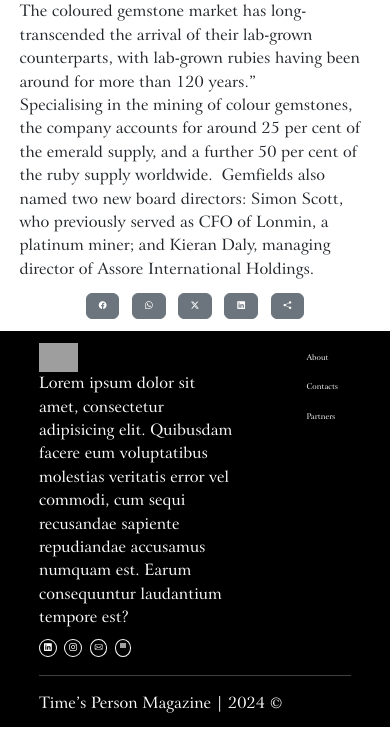
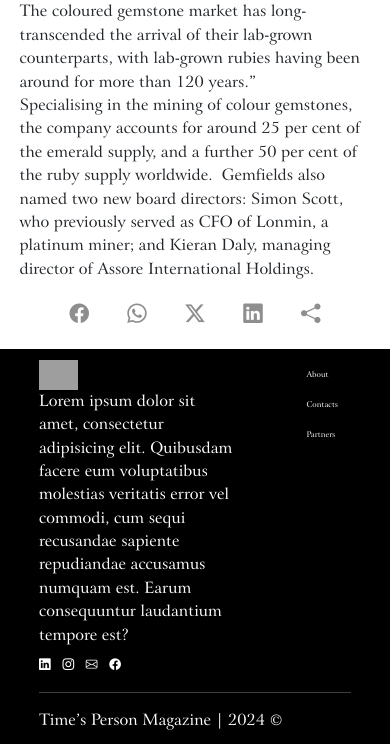
Before and after one commit to JackS0l0/timesperson-v2, a Django app: a page that uses templates/post.html in a window 390 px wide. Shown: the part 1337-2081 px from the top of the page. Run offline with Django 5.2, Linux system fonts and the light colour scheme; data comes from the database, SQL or seed files in the repository; some libraries are stand-ins or nearby versions; grey boxes are pictures that could not be loaded.

Commit message:
modified:   static/css/style.css 	modified:   static/css/style.css.map 	modified:   static/css/style.scss 	modified:   staticfiles/css/style.css 	modified:   staticfiles/css/style.css.map 	modified:   staticfiles/css/style.scss 	modified:   templates/addons/footer.html 	modified:   templates/post.html

```diff
--- a/static/css/style.css
+++ b/static/css/style.css
@@ -195,10 +195,18 @@ body main .mainClass .postClass .shareBlock {
 body main .mainClass .postClass .shareBlock .links a {
   margin: 0 1vw;
   font-size: 2vw;
+  color: rgba(30, 30, 30, 0.5);
+}
+body main .mainClass .postClass .shareBlock .links a:hover {
+  color: #000000;
 }
 body main .mainClass .postClass .shareBlock .links button {
   margin: 0 1vw;
   font-size: 2vw;
+  color: rgba(30, 30, 30, 0.5);
+}
+body main .mainClass .postClass .shareBlock .links button:hover {
+  color: black;
 }
 body main .mainClass hr {
   margin: 3vw;
@@ -523,15 +531,9 @@ body footer .footerClass .float1 .box .socialicons {
   margin-top: 2vw;
 }
 body footer .footerClass .float1 .box .socialicons a {
-  margin-right: 2vw;
-  font-size: 2vw;
-  border: 1px solid white;
-  padding: 0.5vw 1vw;
-  border-radius: 100%;
-}
-body footer .footerClass .float1 .box .socialicons img {
-  height: 2.5vw;
-  padding-bottom: 5px;
+  color: white;
+  font-size: 3vw;
+  margin-right: 3vw;
 }
 body footer .footerClass .float1 .info {
   display: flex;
@@ -619,6 +621,18 @@ body.dark-mode main .mainClass .lastArticlesHeader .line::after {
 body.dark-mode main .mainClass .postClass hr {
   border: 0.7px solid rgba(255, 255, 255, 0.2);
 }
+body.dark-mode main .mainClass .postClass .shareBlock .links a {
+  color: rgba(255, 255, 255, 0.2);
+}
+body.dark-mode main .mainClass .postClass .shareBlock .links a:hover {
+  color: white;
+}
+body.dark-mode main .mainClass .postClass .shareBlock .links button {
+  color: rgba(255, 255, 255, 0.2);
+}
+body.dark-mode main .mainClass .postClass .shareBlock .links button:hover {
+  color: white;
+}
 body.dark-mode main .mainClass .lastedClass .postClass .img .info a:first-child {
   color: rgba(255, 255, 255, 0.2);
 }
@@ -683,6 +697,9 @@ body.dark-mode a {
   body main .mainClass .postClass {
     margin-top: 20vw;
   }
+  body main .mainClass .postClass .shareBlock .links .btn {
+    font-size: 5vw;
+  }
   body main .mainClass .postClass .postHeader .name {
     font-size: 4vw;
   }
--- a/static/css/style.scss
+++ b/static/css/style.scss
@@ -211,10 +211,18 @@ body{
                         a{
                              margin: 0 1vw;
                              font-size: 2vw;
+                             color: $grey;
+                        }
+                        a:hover{
+                            color: #000000;
                         }
                         button{
                              margin: 0 1vw;
                              font-size: 2vw;
+                             color: $grey;
+                        }
+                        button:hover{
+                            color: black;
                         }
                     }
                 }
@@ -567,15 +575,9 @@ body{
                         align-items: center;
                         margin-top: 2vw;
                         a{
-                            margin-right: 2vw;
-                            font-size: 2vw;
-                            border: 1px solid white;
-                            padding: 0.5vw 1vw;
-                            border-radius: 100%;
-                        }
-                        img{
-                            height: 2.5vw;
-                            padding-bottom: 5px;
+                            color: white;
+                            font-size: 3vw;
+                            margin-right: 3vw;
                         }
                     }
                 }
@@ -717,6 +719,22 @@ body.dark-mode{
                 hr{
                     border: 0.7px solid $grey-darkmode;
                 }
+                .shareBlock{
+                    .links{
+                        a{
+                            color: $grey-darkmode;
+                        }
+                        a:hover{
+                            color: white;
+                        }
+                        button{
+                            color: $grey-darkmode;
+                        }
+                        button:hover{
+                            color: white;
+                        }
+                    }
+                }
             }
             .lastedClass{
                 .postClass{
@@ -808,6 +826,13 @@ body.dark-mode{
                 }
                 .postClass{
                     margin-top: 20vw;
+                    .shareBlock{
+                        .links{
+                            .btn{
+                                font-size: 5vw;
+                            }
+                        }
+                    }
                     .postHeader{
                         .name{
                             font-size: 4vw;
--- a/templates/addons/footer.html
+++ b/templates/addons/footer.html
@@ -15,7 +15,7 @@
                     <a href="https://www.linkedin.com/company/times-person" target="_blank"><i class="bi bi-linkedin"></i></a>
                     <a href="https://www.instagram.com/timespersonmagazine?igsh=NjFpbjlhcThhYW96" target="_blank"><i class="bi bi-instagram"></i></a>
                     <a href="mailto:vugarsafarvs@gmail.com"><i class="bi bi-envelope"></i></a>
-                    <a href="https://www.facebook.com/profile.php?id=61562913362269" target="_blank"><img src="https://res.cloudinary.com/dwhwtk8c0/image/upload/f_auto,q_auto/afmfinhd3liowmibhfkg" alt=""></a>
+                    <a href="https://www.facebook.com/profile.php?id=61562913362269" target="_blank"><i class="bi bi-facebook"></i></a>
                 </div>
             </div>
             <div class="info">
--- a/templates/post.html
+++ b/templates/post.html
@@ -52,17 +52,17 @@
                 </div>
                 <div class="shareBlock">
                     <div class="links">
-                        <a href="#" id="fshare" class="btn btn-secondary" target="_blank"><i class="bi bi-facebook"></i></a>
+                        <a href="#" id="fshare" class="btn" target="_blank"><i class="bi bi-facebook"></i></a>
                         <script>
                             var cu = window.location.href;
                             var hv = "https://www.facebook.com/sharer/sharer.php?u=" + cu;
                             document.getElementById('fshare').href = hv;
                         </script>
 
-                        <a href="#" class="btn btn-secondary" target="_blank"><i class="bi bi-whatsapp"></i></a>
-                        <a href="#" class="btn btn-secondary" target="_blank"><i class="bi bi-twitter-x"></i></a>
-                        <a href="#" class="btn btn-secondary" target="_blank"><i class="bi bi-linkedin"></i></a>
-                        <button onclick="copyUrl()" class="btn btn-secondary" ><i class="bi bi-share-fill"></i></button>
+                        <a href="#" class="btn" target="_blank"><i class="bi bi-whatsapp"></i></a>
+                        <a href="#" class="btn" target="_blank"><i class="bi bi-twitter-x"></i></a>
+                        <a href="#" class="btn" target="_blank"><i class="bi bi-linkedin"></i></a>
+                        <button onclick="copyUrl()" class="btn" ><i class="bi bi-share-fill"></i></button>
                         <script>
                             function copyUrl() {
                                 const url = window.location.href;
```
Also changed, not shown: 4 other files. Lines whose indentation alone changed are shown as unchanged.
